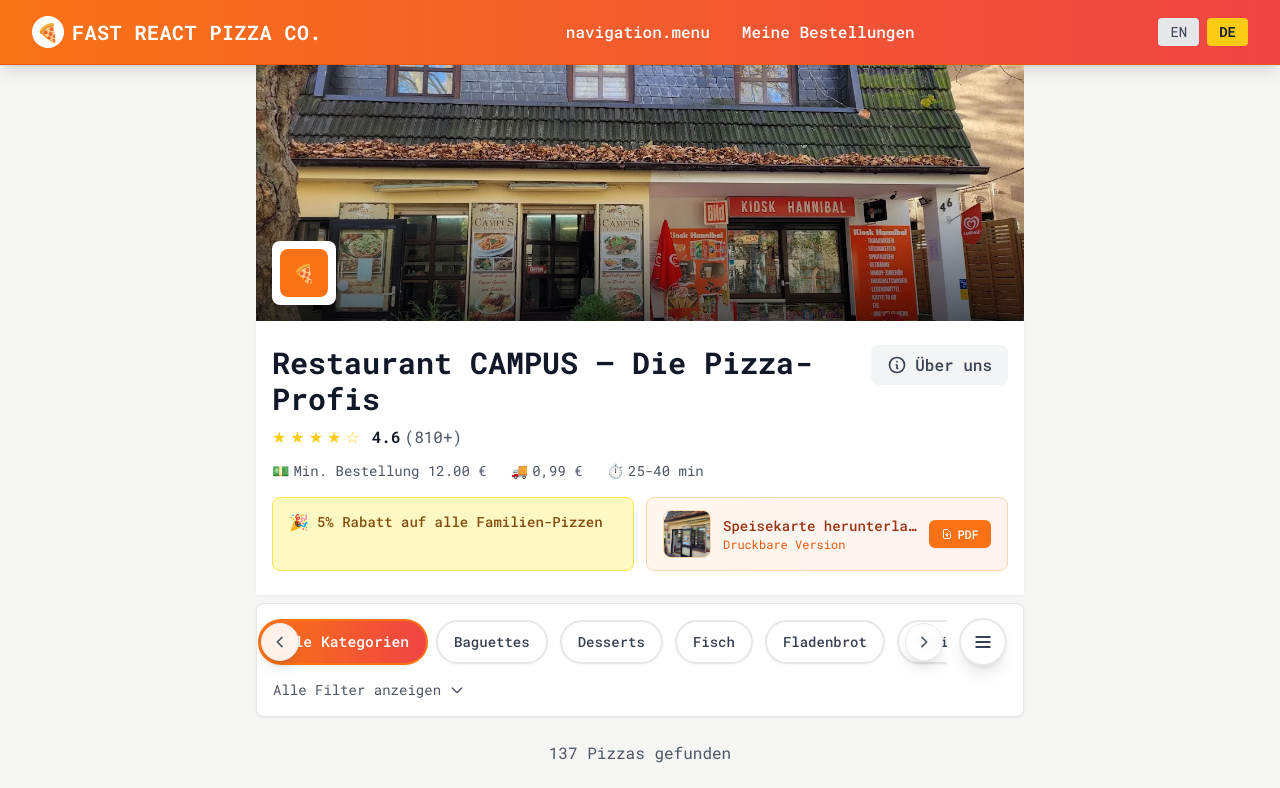
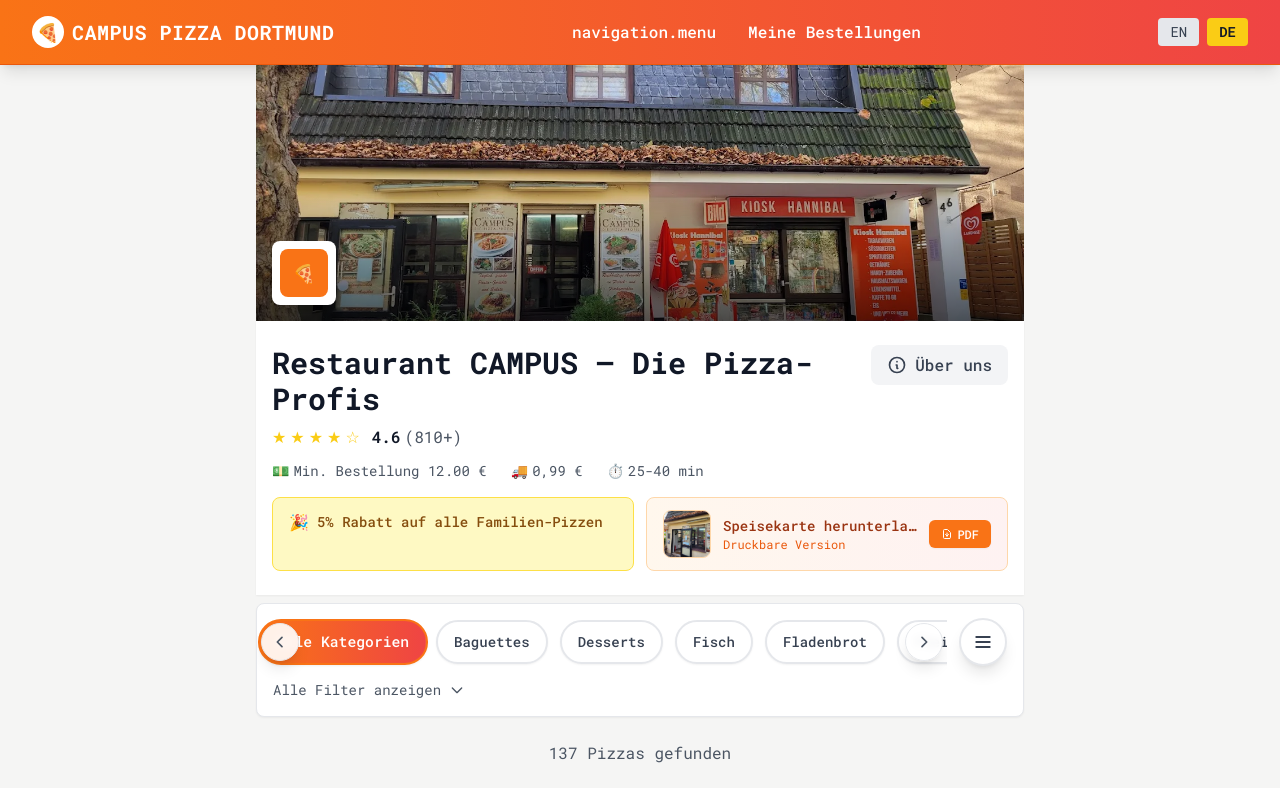
Before and after one commit to limbpuma/pizza_fast_delivery_collect, a React (Vite) app: page /menu in a window 1280 px wide. Shown: the top 788 px of the page. Built offline with nearby package versions, Linux system fonts and the light colour scheme.

Commit message:
feat: Manual improvements to translations and HTML
- Updated translation files (de.json, en.json) with additional content
- Modified index.html for better localization support
- Continued work on German default language implementation

```diff
--- a/index.html
+++ b/index.html
@@ -8,7 +8,7 @@
     />
 
     <meta name="viewport" content="width=device-width, initial-scale=1.0" />
-    <title>Fast React Pizza co.</title>
+    <title>Campus Pizza Dortmund</title>
     <link rel="preconnect" href="https://fonts.googleapis.com" />
     <link rel="preconnect" href="https://fonts.gstatic.com" crossorigin />
     <link
--- a/src/i18n/locales/de.json
+++ b/src/i18n/locales/de.json
@@ -1,5 +1,5 @@
 {  "header": {
-    "title": "Fast React Pizza Co."
+    "title": "Campus Pizza Dortmund"
   },
   "navigation": {
     "myOrders": "Meine Bestellungen"
--- a/src/i18n/locales/en.json
+++ b/src/i18n/locales/en.json
@@ -1,5 +1,5 @@
 {  "header": {
-    "title": "Fast React Pizza Co."
+    "title": "Campus Pizza Dortmund"
   },  "navigation": {
     "myOrders": "My Orders",
     "menu": "Menu"
```
